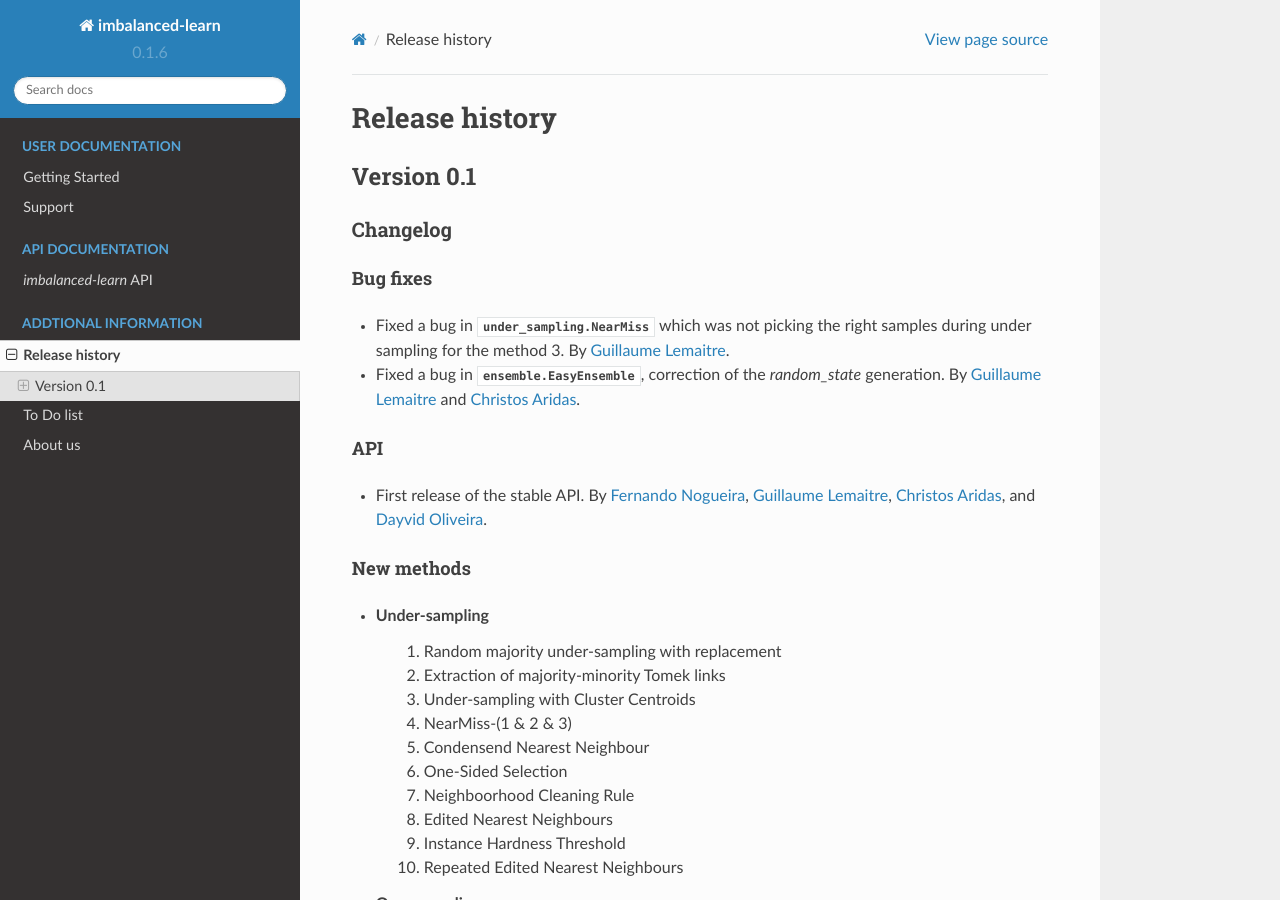
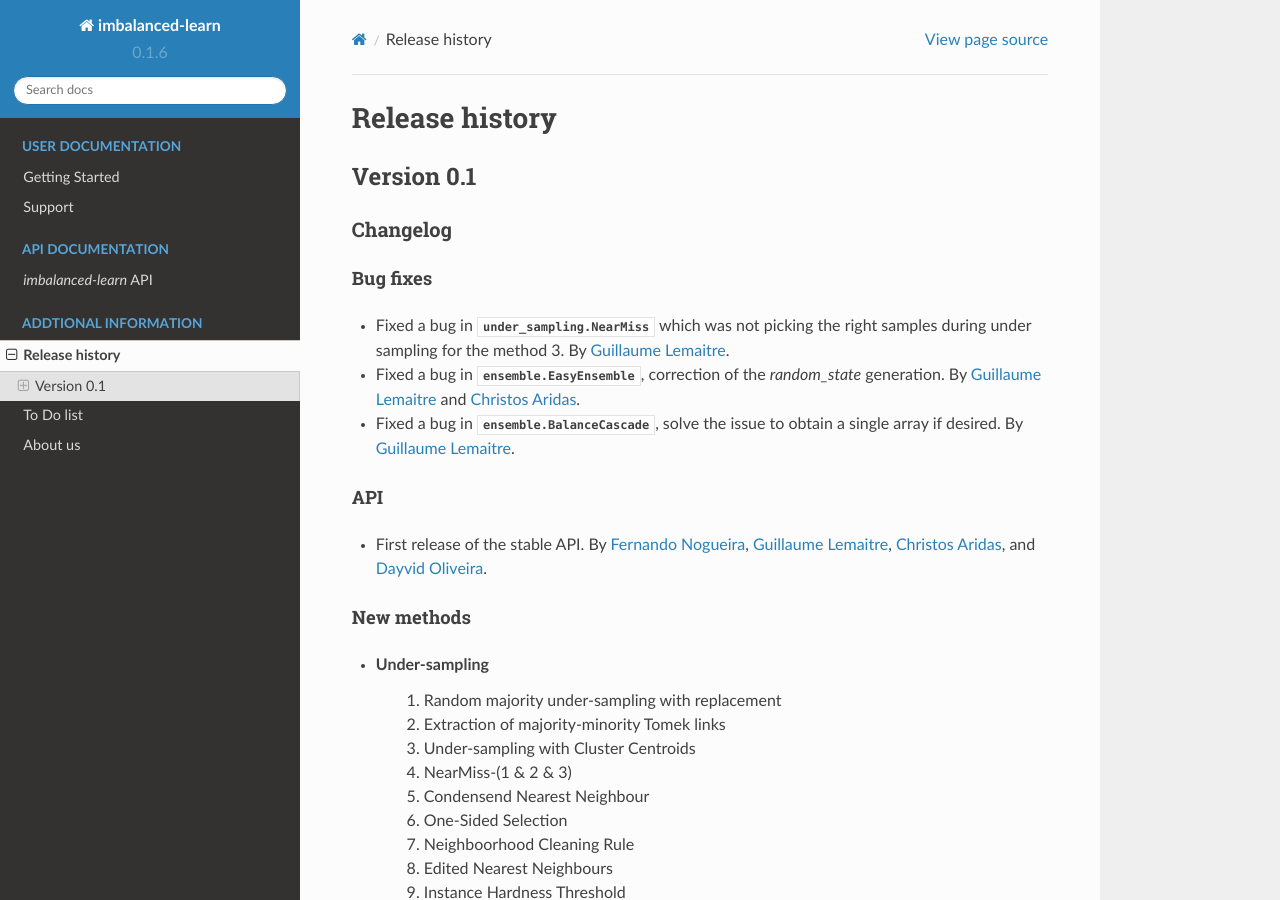
Before and after one commit to scikit-learn-contrib/imbalanced-learn, a Sphinx documentation site: the page built from doc/whats_new.rst, in a window 1280 px wide and 900 px high. Built offline with Sphinx 7.4.7 and the Read the Docs theme 2.0.0, drawn with Linux system fonts in a browser that asks for light colours; formulas are drawn with MathJax 3; pages that are not in the unit, such as notebooks, are missing from menus.

Commit message:
Update the history

```diff
--- a/doc/whats_new.rst
+++ b/doc/whats_new.rst
@@ -19,6 +19,7 @@
 
 - Fixed a bug in :class:`under_sampling.NearMiss` which was not picking the right samples during under sampling for the method 3. By `Guillaume Lemaitre`_.
 - Fixed a bug in :class:`ensemble.EasyEnsemble`, correction of the `random_state` generation. By `Guillaume Lemaitre`_ and `Christos Aridas`_.
+- Fixed a bug in :class:`ensemble.BalanceCascade`, solve the issue to obtain a single array if desired. By `Guillaume Lemaitre`_.
 
 API
 ~~~
```
